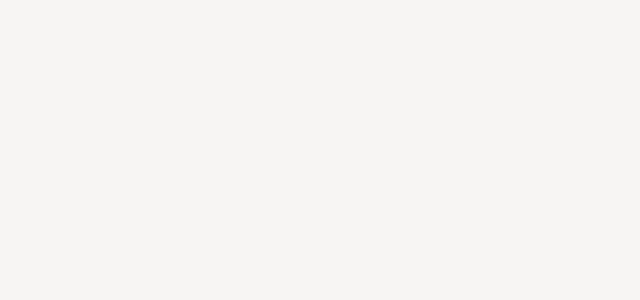
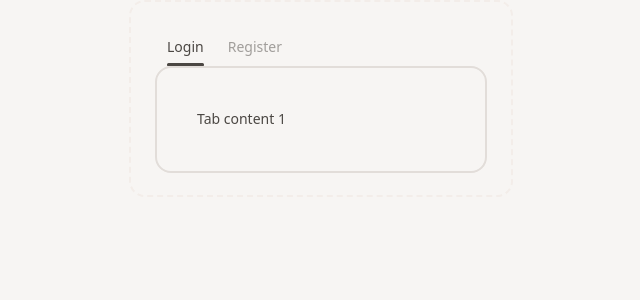
Before and after one commit to Melvunx/Applicant-Administrator, a React (Vite) app in the folder client/: page /auth in a window 1280 px wide. Shown: the top 300 px of the page, without its empty margins (319-959 px from the left). Built offline with nearby package versions, Linux system fonts and the light colour scheme.

Commit message:
create useAuth

```diff
--- a/client/package.json
+++ b/client/package.json
@@ -11,6 +11,8 @@
   },
   "dependencies": {
     "@tailwindcss/vite": "^4.0.3",
+    "@tanstack/react-query": "^5.66.0",
+    "@tanstack/react-query-devtools": "^5.66.0",
     "clsx": "^2.1.1",
     "daisyui": "5.0.0-beta.6",
     "dotenv": "^16.4.7",
@@ -19,7 +21,8 @@
     "react-dom": "19.0.0-rc.1",
     "react-router-dom": "^7.1.5",
     "tailwindcss": "^4.0.3",
-    "zod": "^3.24.1"
+    "zod": "^3.24.1",
+    "zustand": "^5.0.3"
   },
   "devDependencies": {
     "@eslint/js": "^9.17.0",
--- /dev/null
+++ b/client/src/api/auth.ts
@@ -0,0 +1,25 @@
+import { User } from "@/schema/user.schema";
+import { create } from "zustand";
+
+type AuthStore = {
+  accessToken: string | null;
+  user: User | null;
+  isAuthenticated: boolean | null;
+  setAccessToken: (token: string | null) => void;
+  setUser: (user: User | null) => void;
+  setIsAuthenticated: (isAuthenticated: boolean) => void;
+  clearAuth: () => void;
+};
+
+const userAuthStore = create<AuthStore>((set) => ({
+  accessToken: null,
+  user: null,
+  isAuthenticated: null,
+  setAccessToken: (token) => set({ accessToken: token }),
+  setUser: (user) => set({ user }),
+  setIsAuthenticated: (isAuthenticated) => set({ isAuthenticated }),
+  clearAuth: () =>
+    set({ accessToken: null, user: null, isAuthenticated: null }),
+}));
+
+export default userAuthStore;
--- /dev/null
+++ b/client/src/api/fetch.ts
@@ -0,0 +1,40 @@
+class ApiError extends Error {
+  constructor(public status: number, public data: Record<string, unknown>) {
+    super();
+  }
+}
+
+const fetchApi = async <T>(
+  url: string,
+  {
+    payload,
+    method,
+  }: { payload?: Record<string, unknown>; method?: string } = {}
+): Promise<T> => {
+  method ??= payload ? "POST" : "GET";
+  const r = await fetch(`http://localhost:5000/api${url}`, {
+    method,
+    credentials: "include",
+    body: payload ? JSON.stringify(payload) : undefined,
+    headers: {
+      "Content-Type": "application/json",
+      Accept: "application/json",
+    },
+  });
+  const json = await r.json();
+
+  if (!r.ok) {
+    throw new ApiError(r.status, json);
+  }
+
+  console.log("The json after fetching : ", json);
+
+  if (json.success && json.data) {
+    console.log(json.message);
+    return json.data as T;
+  }
+
+  return json;
+};
+
+export default fetchApi;
--- /dev/null
+++ b/client/src/components/Login.tsx
@@ -0,0 +1,3 @@
+export default function Login() {
+  return <></>;
+}
--- /dev/null
+++ b/client/src/components/Register.tsx
@@ -0,0 +1,3 @@
+export default function Register() {
+  return <></>;
+}
--- a/client/src/components/ui/button.tsx
+++ b/client/src/components/ui/button.tsx
@@ -15,6 +15,14 @@ type ButtonVariant =
 
 type ButtonSize = "btn-xs" | "btn-sm" | "btn-lg" | "btn-xl";
 
+type LoadingVariant =
+  | "loading-spinner"
+  | "loading-dots"
+  | "loading-ring"
+  | "loading-ball"
+  | "loading-bars"
+  | "loading-infinity";
+
 type ButtonProps = {
   children?: ReactNode;
   onClick?: () => void;
@@ -24,6 +32,7 @@ type ButtonProps = {
   type?: "button" | "submit" | "reset";
   disabled?: boolean;
   loading?: boolean;
+  loadingVariant?: LoadingVariant;
 };
 
 export default function Button({
@@ -31,6 +40,7 @@ export default function Button({
   onClick,
   className,
   variant = "btn-neutral",
+  loadingVariant = "loading-spinner",
   size,
   type = "button",
   disabled = false,
@@ -55,7 +65,7 @@ export default function Button({
       {loading ? (
         <div className="flex items-center gap-2">
           {children}
-          <span className="loading loading-spinner"></span>
+          <span className={clsx("loading", loadingVariant)}></span>
         </div>
       ) : (
         children
--- /dev/null
+++ b/client/src/hook/use-auth.tsx
@@ -0,0 +1,36 @@
+import userAuthStore from "@/api/auth";
+import fetchApi from "@/api/fetch";
+import { User } from "@/schema/user.schema";
+import { useCallback } from "react";
+
+export function useAuth() {
+  const { setUser, setIsAuthenticated } = userAuthStore();
+
+  const authenticate = useCallback(() => {}, [])
+
+  const login = useCallback(
+    (email: string, password: string) => {
+      fetchApi<User>("/login", { payload: { email, password } }).then(setUser);
+    },
+    [setUser]
+  );
+
+  // const login = useCallback(
+  //   async (email: string, password: string) => {
+  //     try {
+  //       const user = await fetchApi<User>("/login", {
+  //         payload: { email, password },
+  //       });
+  //       setUser(user);
+  //       console.log("Login successful");
+  //     } catch (error) {
+  //       console.error("Login failed:", error);
+  //     }
+  //   },
+  //   [setUser]
+  // );
+
+  return {
+    login,
+  };
+}
--- a/client/src/main.tsx
+++ b/client/src/main.tsx
@@ -1,10 +1,17 @@
+import { QueryClient, QueryClientProvider } from "@tanstack/react-query";
+import { ReactQueryDevtools } from "@tanstack/react-query-devtools";
 import { StrictMode } from "react";
 import { createRoot } from "react-dom/client";
 import App from "./App.tsx";
 import "./index.css";
 
+const queryClient = new QueryClient();
+
 createRoot(document.getElementById("root")!).render(
   <StrictMode>
-    <App />
+    <QueryClientProvider client={queryClient}>
+      <ReactQueryDevtools initialIsOpen={false} />
+      <App />
+    </QueryClientProvider>
   </StrictMode>
 );
--- a/client/src/pages/Auth.tsx
+++ b/client/src/pages/Auth.tsx
@@ -1,3 +1,34 @@
 export default function Auth() {
-  return <></>;
+  return (
+    <div className="flex justify-center mx-auto w-1/2">
+      <div className="card card-dash bg-base-100 w-96">
+        <div className="card-body">
+          <div role="tablist" className="tabs tabs-border">
+            <input
+              type="radio"
+              name="auth"
+              role="tab"
+              className="tab"
+              aria-label="Login"
+              defaultChecked
+            />
+            <div className="tab-content border-base-300 bg-base-100 p-10">
+              Tab content 1
+            </div>
+
+            <input
+              type="radio"
+              name="auth"
+              role="tab"
+              className="tab"
+              aria-label="Register"
+            />
+            <div className="tab-content border-base-300 bg-base-100 p-10">
+              Tab content 2
+            </div>
+          </div>
+        </div>
+      </div>
+    </div>
+  );
 }
--- a/client/src/pages/Home.tsx
+++ b/client/src/pages/Home.tsx
@@ -3,7 +3,7 @@ import Button from "@/components/ui/Button";
 export default function Home() {
   return (
     <div>
-      <Button variant="btn-primary" loading>
+      <Button variant="btn-primary">
         <h1>Button</h1>
       </Button>
     </div>
--- /dev/null
+++ b/client/src/schema/offer.schema.ts
@@ -0,0 +1,21 @@
+import { z } from "zod";
+
+const TypeOffer = z.enum(["SPONTANEOUS", "BYOFFER"]);
+const Status = z.enum(["PENDING", "INTERVIEW", "REJECTED", "ACCEPTED"]);
+
+export const OfferSchema = z.object({
+  id: z.string().cuid(),
+  title: z.string().nullable().optional(),
+  type: TypeOffer.default("SPONTANEOUS"),
+  company: z.string(),
+  url: z.string().url(),
+  applyDate: z.string().datetime(),
+  location: z.string().nullable().optional(),
+  expireDate: z.string().datetime().nullable().optional(),
+  status: Status.default("PENDING"),
+  createdAt: z.string().datetime(),
+  updatedAt: z.string().datetime(),
+  userId: z.string().cuid(),
+});
+
+export type Offer = z.infer<typeof OfferSchema>;
--- /dev/null
+++ b/client/src/schema/user.schema.ts
@@ -0,0 +1,15 @@
+import { z } from "zod";
+
+const Role = z.enum(["USER", "ADMIN"]);
+
+export const UserSchema = z.object({
+  id: z.string().cuid(),
+  email: z.string().email(),
+  username: z.string(),
+  password: z.string(),
+  role: Role.default("USER"),
+  createdAt: z.string().datetime(),
+  updatedAt: z.string().datetime(),
+});
+
+export type User = z.infer<typeof UserSchema>;
```
Also changed, not shown: 1 other file (tests, documents, lock files or other folders).
